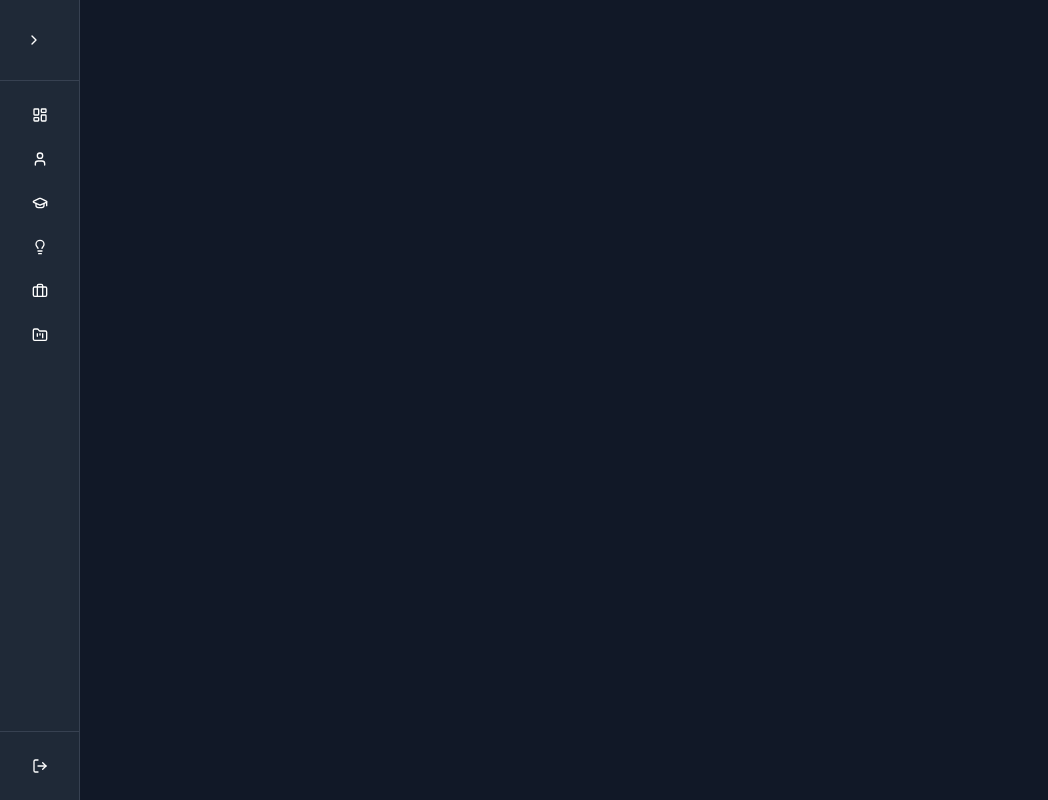
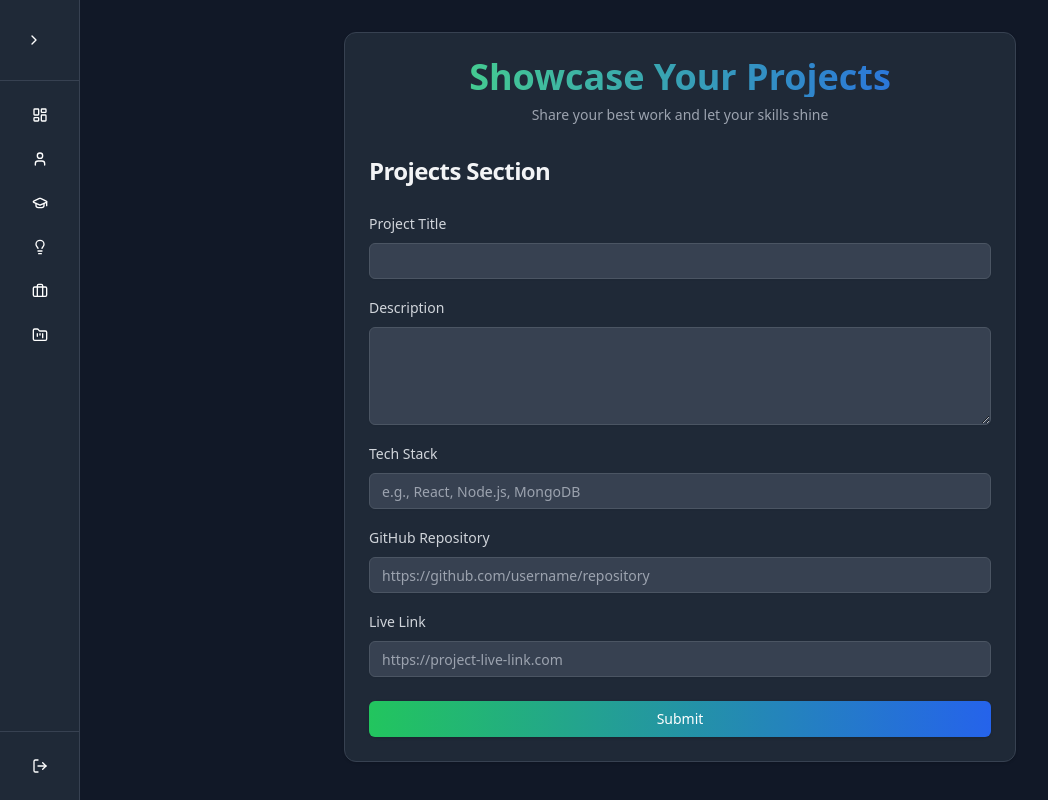
Before and after one commit to gautamkumar1/Portfolio2Min, a React (Vite) app in the folder client/: page /user-dashboard/projects in a window 1280 px wide. Shown: the whole page, without its empty margins (0-1048 px from the left). Built offline with nearby package versions, Linux system fonts and the light colour scheme.

Commit message:
Added Project Section

```diff
--- /dev/null
+++ b/client/src/pages/UserDashbaord/Projects/UserProjects.jsx
@@ -0,0 +1,121 @@
+import { useState } from 'react';
+import { Button } from "../../../components/ui/button";
+import { Card, CardContent, CardFooter, CardHeader, CardTitle } from "../../../../components/ui/card";
+import { Input } from "../../../../components/ui/input";
+import { Label } from "../../../../components/ui/label";
+import { Textarea } from "../../../../components/ui/textarea";
+
+export default function UserProjects() {
+  const [formData, setFormData] = useState({
+    title: '',
+    description: '',
+    techstack: '', // input for tech stack
+    githubRepo: '',
+    liveLink: ''
+  });
+
+  const handleChange = (e) => {
+    const { name, value } = e.target;
+    setFormData((prev) => ({ ...prev, [name]: value }));
+  };
+
+  const handleSubmit = (e) => {
+    e.preventDefault();
+    console.log(formData);
+    // Here you would typically send the data to your backend
+  };
+
+  return (
+    <div className="w-full flex items-center justify-center p-4 overflow-y-auto">
+      <Card className="w-full max-w-2xl mx-auto bg-gray-800 border-gray-700 text-gray-100">
+        <CardHeader>
+          <div className="text-center mb-6">
+            <h1 className="text-4xl font-bold bg-clip-text text-transparent bg-gradient-to-r from-green-400 to-blue-600 animate-gradient-x">
+              Showcase Your Projects
+            </h1>
+            <p className="text-gray-400 mt-2 text-sm">
+              Share your best work and let your skills shine
+            </p>
+          </div>
+          <CardTitle className="text-2xl text-gray-100">Projects Section</CardTitle>
+        </CardHeader>
+        <CardContent>
+          <form onSubmit={handleSubmit} className="space-y-4">
+            {/* Title Input */}
+            <div className="space-y-2">
+              <Label htmlFor="title" className="text-gray-300">Project Title</Label>
+              <Input
+                id="title"
+                name="title"
+                value={formData.title}
+                onChange={handleChange}
+                required
+                className="bg-gray-700 border-gray-600 text-gray-100 focus:ring-blue-500 focus:border-blue-500"
+              />
+            </div>
+            {/* Description Input */}
+            <div className="space-y-2">
+              <Label htmlFor="description" className="text-gray-300">Description</Label>
+              <Textarea
+                id="description"
+                name="description"
+                value={formData.description}
+                onChange={handleChange}
+                rows={4}
+                required
+                className="bg-gray-700 border-gray-600 text-gray-100 focus:ring-blue-500 focus:border-blue-500"
+              />
+            </div>
+            {/* Tech Stack Input */}
+            <div className="space-y-2">
+              <Label htmlFor="techstack" className="text-gray-300">Tech Stack</Label>
+              <Input
+                id="techstack"
+                name="techstack"
+                placeholder="e.g., React, Node.js, MongoDB"
+                value={formData.techstack}
+                onChange={handleChange}
+                className="bg-gray-700 border-gray-600 text-gray-100 focus:ring-blue-500 focus:border-blue-500"
+              />
+            </div>
+            {/* GitHub Repo Input */}
+            <div className="space-y-2">
+              <Label htmlFor="githubRepo" className="text-gray-300">GitHub Repository</Label>
+              <Input
+                id="githubRepo"
+                name="githubRepo"
+                type="url"
+                placeholder="https://github.com/username/repository"
+                value={formData.githubRepo}
+                onChange={handleChange}
+                className="bg-gray-700 border-gray-600 text-gray-100 focus:ring-blue-500 focus:border-blue-500"
+              />
+            </div>
+            {/* Live Link Input */}
+            <div className="space-y-2">
+              <Label htmlFor="liveLink" className="text-gray-300">Live Link</Label>
+              <Input
+                id="liveLink"
+                name="liveLink"
+                type="url"
+                placeholder="https://project-live-link.com"
+                value={formData.liveLink}
+                onChange={handleChange}
+                className="bg-gray-700 border-gray-600 text-gray-100 focus:ring-blue-500 focus:border-blue-500"
+              />
+            </div>
+          </form>
+        </CardContent>
+        <CardFooter>
+          <Button
+            type="submit"
+            className="w-full bg-gradient-to-r from-green-500 to-blue-600 hover:from-green-600 hover:to-blue-700 text-white"
+            onClick={handleSubmit}
+          >
+            Submit
+          </Button>
+        </CardFooter>
+      </Card>
+    </div>
+  );
+}
--- a/client/src/pages/UserDashbaord/Userdashboard.jsx
+++ b/client/src/pages/UserDashbaord/Userdashboard.jsx
@@ -25,6 +25,7 @@ import Home from "./Home/Home";
 import Introduction from "./Introduction/Introduction";
 import UserEduaction from "./Education/UserEduaction";
 import UserSkills from "./Skills/UserSkills";
+import UserProjects from "./Projects/UserProjects";
 
 export default function UserDashboard() {
   const [isCollapsed, setIsCollapsed] = useState(true);
@@ -209,6 +210,7 @@ export default function UserDashboard() {
             <Route path="introduction" element={<Introduction />} />
             <Route path="education" element={<UserEduaction />} />
             <Route path="skills" element={<UserSkills />} />
+            <Route path="projects" element={<UserProjects />} />
           </Routes>
         </div>
       </main>
```
